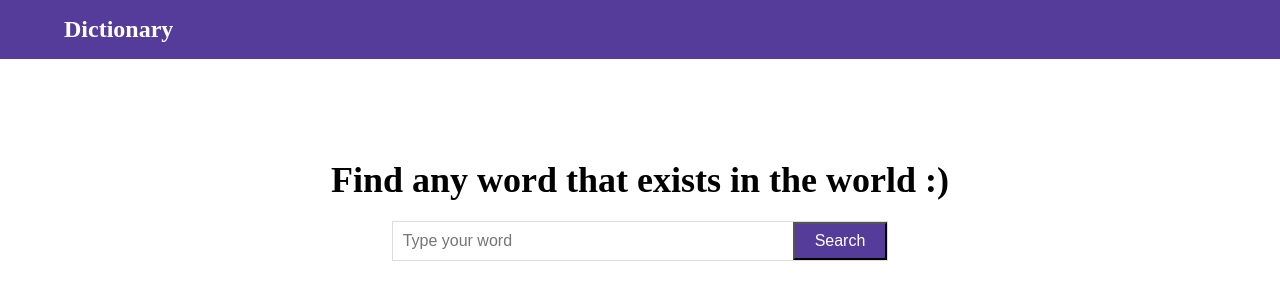
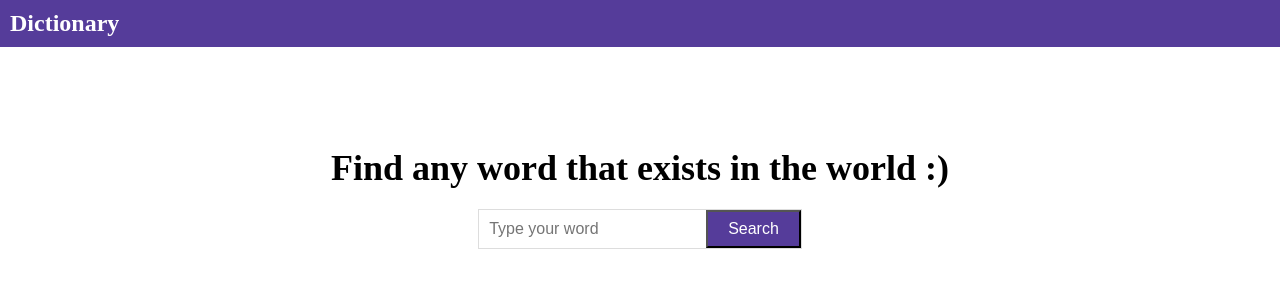
Before and after one commit to Ankkkitt/Dictionary-app, a plain HTML site: page index.html in a window 1280 px wide. Drawn offline with Linux system fonts and the light colour scheme.

Commit message:
some design changes

```diff
--- a/index.html
+++ b/index.html
@@ -14,7 +14,7 @@
         </div>
     </nav>
 
-    <section class="input container">
+    <section class="input ">
         <h2>Find any word that exists in the world :)</h2>
         <div class="form_wrap">
             <div class="input_wrap">
@@ -24,7 +24,7 @@
         </div>
     </section>
 
-    <section class="data container">
+    <section class="data ">
         <span class="loading">Loading.....</span>
         <p class="def"></p>
         <div class="audio">
--- a/style.css
+++ b/style.css
@@ -7,8 +7,7 @@ body{
     min-height: 100vh;
 }
 .container{
-    width: 1152px;
-    max-width: 90%;
+    width: 100%;
     margin: 0 auto;
 }
 
@@ -16,7 +15,9 @@ nav{
     background: #553C9A;
     padding: 1rem 0;
     color: #fff;
+    padding: 10px;
 }
+
 section.input{
     padding: 100px;
 }
@@ -37,8 +38,8 @@ h2{
 input{
     border: none;
     padding: 10px;
+    width: 100%;
     font-size: 16px;
-    min-width: 400px;
     outline: none;
 }
 button{
@@ -52,7 +53,6 @@ button{
 section.data{
     max-width: 600px;
     margin: 0 auto;
-    margin-top: 20px;
     text-align: center;
 }
 .loading{
```
